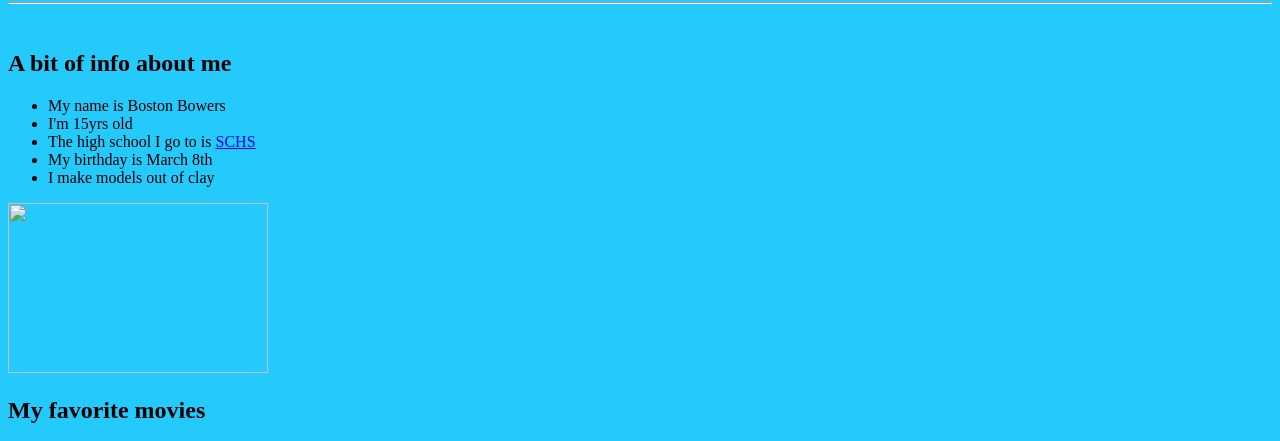
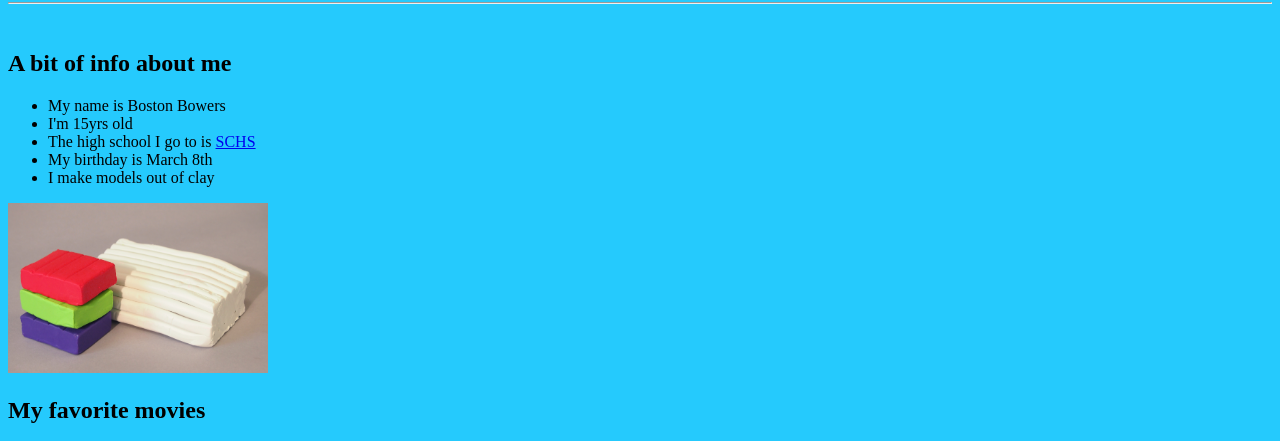
Before and after one commit to BostonBowers/TripleBwebsite.github.io, a plain HTML site: page index.html in a window 1280 px wide. Shown: the part 78-519 px from the top of the page. Drawn offline with Linux system fonts and the light colour scheme.

Commit message:
Update index.html

```diff
--- a/index.html
+++ b/index.html
@@ -16,7 +16,7 @@
             <li>My birthday is March 8th</li>
             <li>I make models out of clay</li>
         </ul>
-        <img height="170px" width="260px" src="Polymer_clay_examples.jpg">
+        <img height="170px" width="260px" src="images/Polymer_clay_examples.jpg">
         <h2>My favorite movies</h2>
         <ol>
             <li>Labyrinth</li>
```
